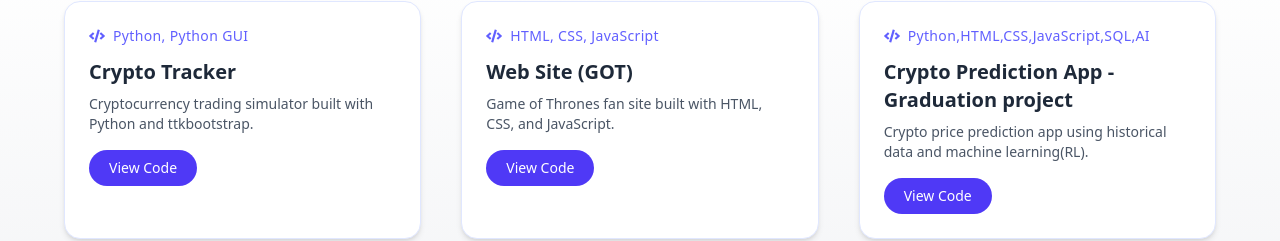
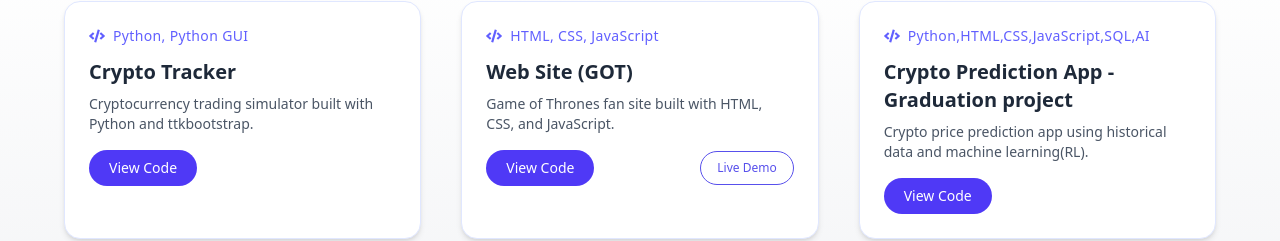
Before and after one commit to kaantuzer/portfolio, a React (Vite) app: page / in a window 1280 px wide. Shown: the part 1741-1982 px from the top of the page. Built offline with nearby package versions, Linux system fonts and the light colour scheme.

Commit message:
small changes

```diff
--- a/src/components/projects.jsx
+++ b/src/components/projects.jsx
@@ -39,8 +39,8 @@ function Projects() {
       description: "Game of Thrones fan site built with HTML, CSS, and JavaScript.",
       link: "https://github.com/kaantuzer/Front-End-Project1?tab=readme-ov-file",
       language: "HTML, CSS, JavaScript",
-      isLive: false,
-      live: "https://www.kaantuzer.com/"
+      isLive: true,
+      live: "https://kaantuzer.github.io/Front-End-Project1/"
     },
     {
       title: " Crypto Prediction App - Graduation project",
```
